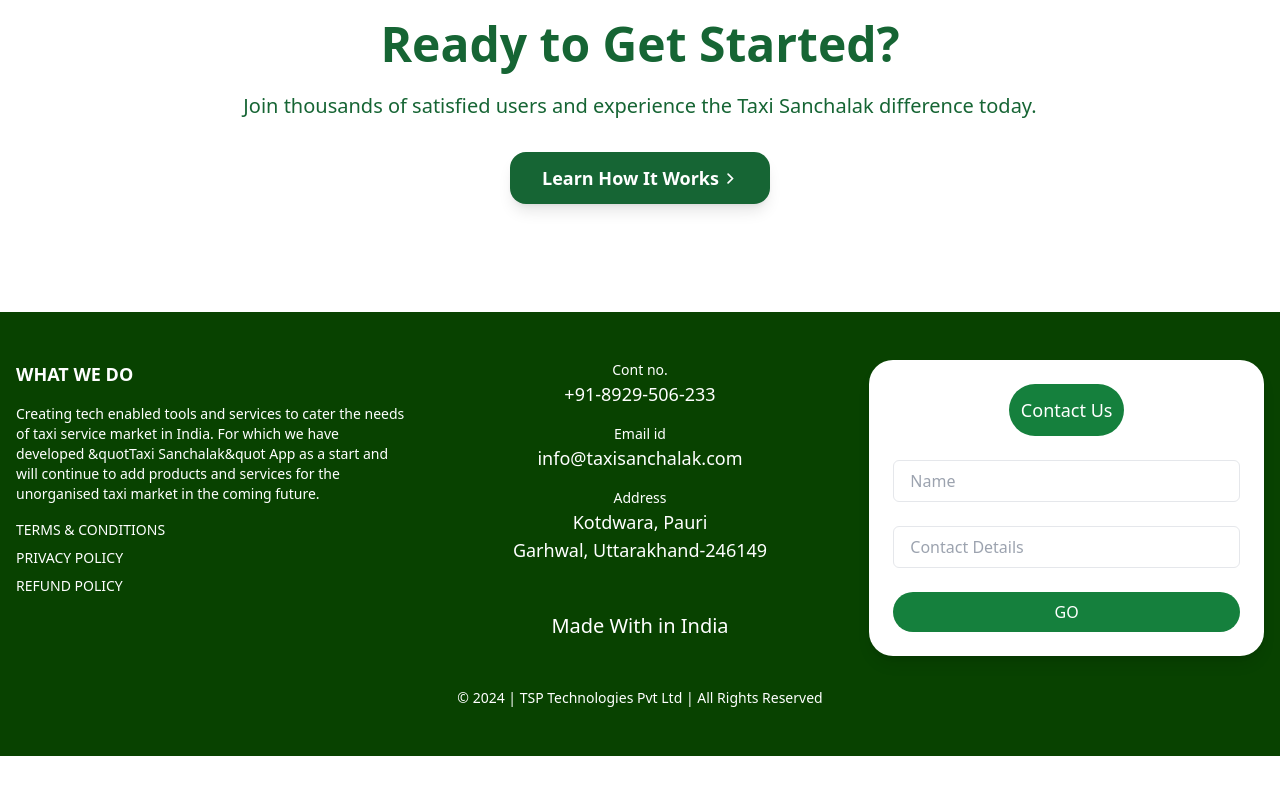
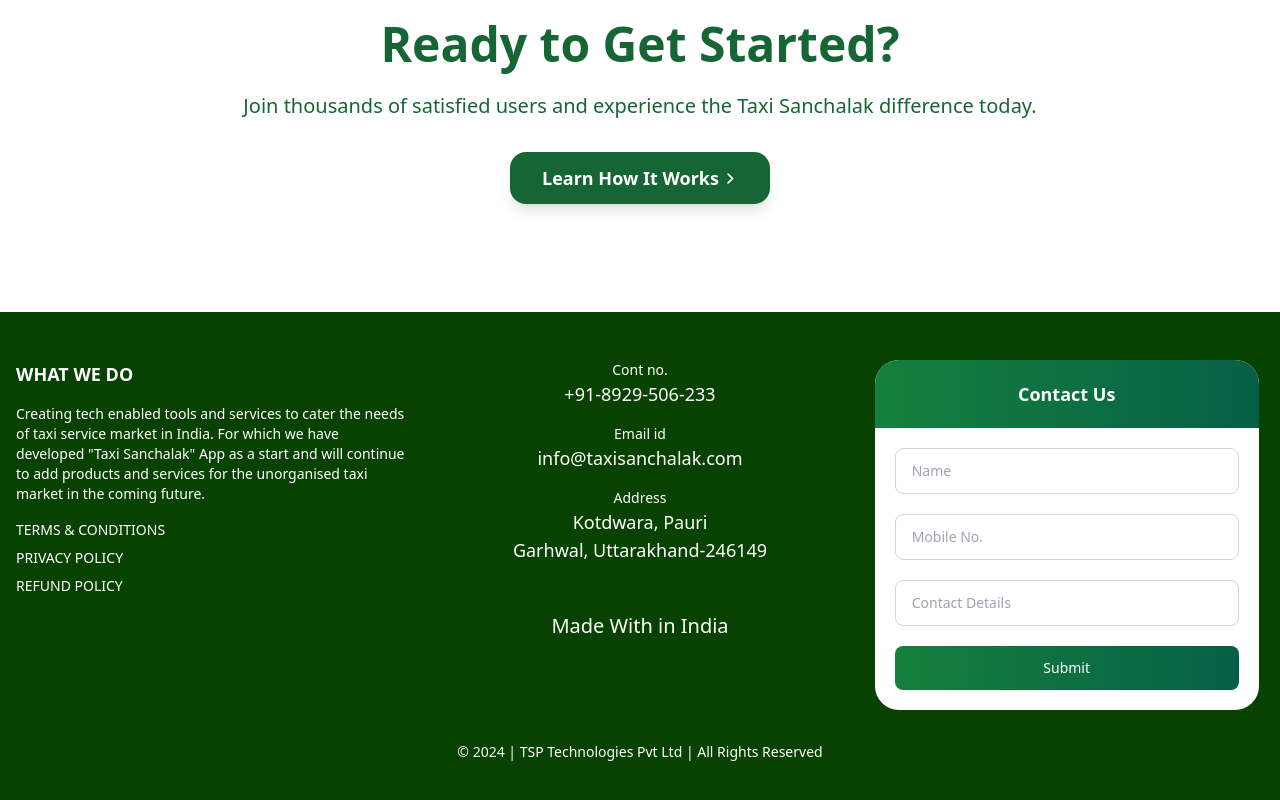
Before and after one commit to Anuj9675/taxisanchalak, a Next.js app: page / in a window 1280 px wide. Shown: the part 1272-2072 px from the top of the page. Before the commit the page ends 2028 px from the top, so only its background shows below. Built offline with nearby package versions, Linux system fonts and the light colour scheme.

Commit message:
update: contact form redesign

```diff
--- a/src/components/contactform/index.tsx
+++ b/src/components/contactform/index.tsx
@@ -1,28 +1,71 @@
+'use client';
+
+import { useState } from 'react';
 
 export function ContactForm() {
+  const [formState, setFormState] = useState({
+    name: '',
+    mobile: '',
+    details: '',
+  });
+
+  const handleInputChange = (e: React.ChangeEvent<HTMLInputElement>) => {
+    const { name, value } = e.target;
+    setFormState((prev) => ({ ...prev, [name]: value }));
+  };
+
+  const handleSubmit = (e: React.FormEvent) => {
+    e.preventDefault();
+    console.log('Form submitted:', formState);
+  };
+
   return (
-      <div className="bg-white rounded-3xl p-6 shadow-lg flex flex-col items-center justify-center">
-        <div className="bg-green-700  w-fit p-3 mb-6 rounded-full">
-        <h3 className="text-lg text-center text-white">Contact Us</h3>
+    <div className="w-full max-w-sm mx-auto">
+      <div className="bg-white rounded-3xl overflow-hidden">
+        <div className="bg-gradient-to-r from-green-700 to-emerald-800 p-5">
+          <h3 className="text-lg font-semibold text-white text-center">Contact Us</h3>
         </div>
-        <form className="space-y-6">
+        <form onSubmit={handleSubmit} className="p-5 space-y-5">
+          <div>
             <input
               type="text"
+              name="name"
+              value={formState.name}
+              onChange={handleInputChange}
+              className="w-full px-4 py-3 border border-gray-300 rounded-lg text-sm focus:outline-none focus:ring-2 focus:ring-green-500 focus:border-transparent"
               placeholder="Name"
-            className="w-full px-4 py-2 border rounded-md focus:outline-none focus:ring-2 focus:ring-gray-300"
+              required
             />
+          </div>
+          <div>
+            <input
+              type="tel"
+              name="mobile"
+              value={formState.mobile}
+              onChange={handleInputChange}
+              className="w-full px-4 py-3 border border-gray-300 rounded-lg text-sm focus:outline-none focus:ring-2 focus:ring-green-500 focus:border-transparent"
+              placeholder="Mobile No."
+              required
+            />
+          </div>
+          <div>
             <input
               type="text"
+              name="details"
+              value={formState.details}
+              onChange={handleInputChange}
+              className="w-full px-4 py-3 border border-gray-300 rounded-lg text-sm focus:outline-none focus:ring-2 focus:ring-green-500 focus:border-transparent"
               placeholder="Contact Details"
-            className="w-full px-4 py-2 border rounded-md focus:outline-none focus:ring-2 focus:ring-gray-300"
             />
+          </div>
           <button
             type="submit"
-            className="w-full bg-green-700  text-white py-2 px-6 rounded-full hover:bg-gray-800 transition-colors"
+            className="w-full bg-gradient-to-r from-green-700 to-emerald-800 text-white text-sm font-medium py-3 rounded-lg hover:bg-green-900 transition-all focus:outline-none focus:ring-2 focus:ring-green-500"
           >
-            GO
+            Submit
           </button>
         </form>
       </div>
+    </div>
   );
 }
--- a/src/components/footer/index.tsx
+++ b/src/components/footer/index.tsx
@@ -1,26 +1,29 @@
 import { ContactForm } from "../contactform";
-
 
 export function Footer() {
   return (
     <footer className="w-full bg-[#084200] py-12 px-4 text-white">
       <div className="max-w-7xl mx-auto grid grid-cols-1 md:grid-cols-3 gap-8">
+        {/* Contact Form Component */}
+        <div className="order-1 md:order-3">
+          <ContactForm />
+        </div>
+
         {/* What We Do Section */}
-        <div className="space-y-4">
+        <div className="space-y-4 order-2 md:order-1">
           <h3 className="font-bold text-lg">WHAT WE DO</h3>
           <p className="text-white text-sm">
-            Creating tech enabled tools and services to cater the needs of taxi service market in India. For which we have developed &quotTaxi Sanchalak&quot App as a start and will continue to add products and services for the unorganised taxi market in the coming future.
+            Creating tech enabled tools and services to cater the needs of taxi service market in India. For which we have developed &quot;Taxi Sanchalak&quot; App as a start and will continue to add products and services for the unorganised taxi market in the coming future.
           </p>
           <div className="space-y-2">
             <a href="#" className="block text-sm hover:underline">TERMS & CONDITIONS</a>
             <a href="#" className="block text-sm hover:underline">PRIVACY POLICY</a>
             <a href="#" className="block text-sm hover:underline">REFUND POLICY</a>
-
           </div>
         </div>
 
         {/* Contact Information */}
-        <div className="space-y-4 text-center">
+        <div className="space-y-4 text-center order-3 md:order-2">
           <div>
             <p className="text-white text-sm">Cont no.</p>
             <a href="tel:+918929506233" className="text-lg hover:underline">+91-8929-506-233</a>
@@ -36,9 +39,6 @@
           </div>
           <p className="text-xl font-medium pt-8">Made With in India</p>
         </div>
-
-        {/* Contact Form Component */}
-        <ContactForm />
       </div>
 
       {/* Copyright */}
```
Lines whose indentation alone changed are shown as unchanged.
